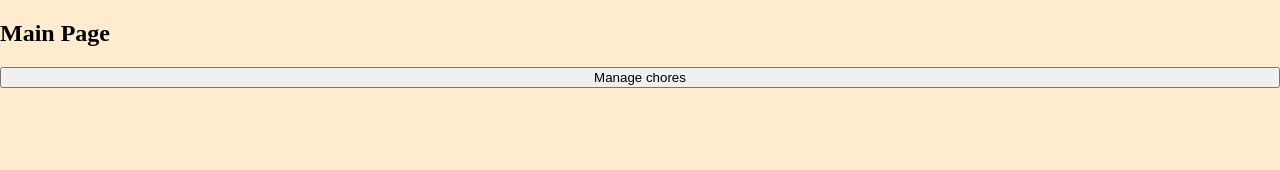
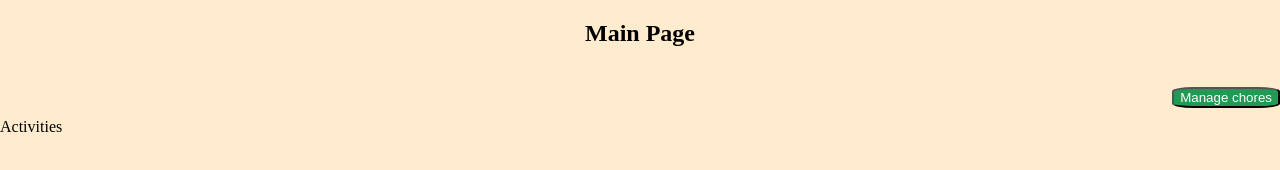
Before and after one commit to Goldenhawk2003/Chore_manager, a plain HTML site: page main.html in a window 1280 px wide. Drawn offline with Linux system fonts and the light colour scheme.

Commit message:
main page updates

```diff
--- a/main.html
+++ b/main.html
@@ -12,6 +12,10 @@
 
     <button class="chore_mng">Manage chores</button>
 
+    <label>Activities</label>
+
+
+
     </body>
 
 
--- a/style.css
+++ b/style.css
@@ -24,6 +24,10 @@ body{
 h1{
     text-align: center;
     padding-bottom: 20px;
+}
+h2{
+  text-align: center;
+  padding-bottom: 20px;
 }
 
 label{
@@ -68,13 +72,19 @@ a{
   }
 
 
-
-.nation{
-  display: block;
-}
 select{
   max-width: 35%;
 
 }
 
 /* MAIN.HTML */
+.chore_mng{
+  max-width: 10%;
+  background-color:#295;
+  border-radius: 20%;
+  color: #fff;
+  align-self: self-end;
+
+
+
+}
```
